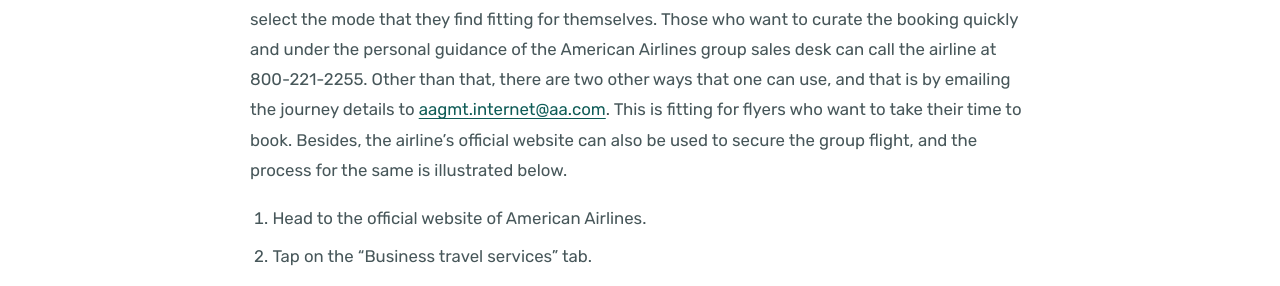
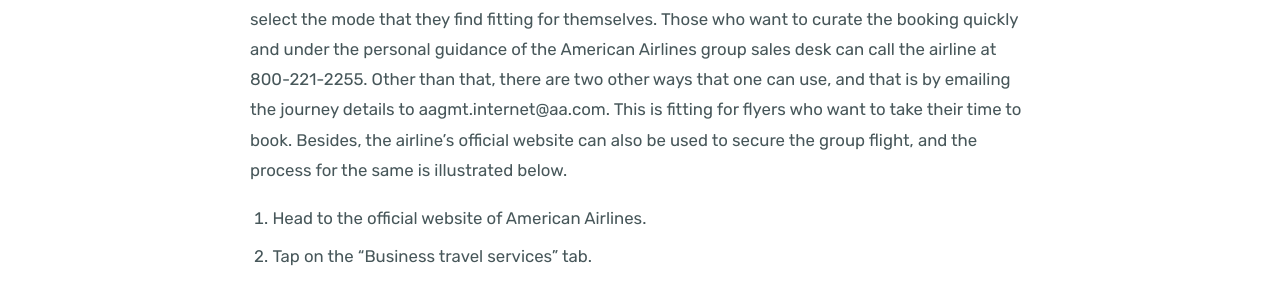
Before and after one commit to airlines-group-travel/airlines-group-travel.github.io, a Jekyll site: the page built from _blog/can-i-book-group-travel-with-american-airlines.md, in a window 1280 px wide and 900 px high, scrolled down 1260 px. Shown: the part 312-598 px from the top of the window. Built offline with Jekyll 4.4.1, drawn with Linux system fonts in a browser that asks for light colours; part of the change alters nothing that is shown; some of the changed text lies outside the part shown.

Commit message:
Update _blog/can-i-book-group-travel-with-american-airlines.md (via Pages CMS)

```diff
--- a/_blog/can-i-book-group-travel-with-american-airlines.md
+++ b/_blog/can-i-book-group-travel-with-american-airlines.md
@@ -20,7 +20,7 @@ Absolutely, group travel service is offered on American Airlines. These one-of-a
 
 ## **Can I Book Group Travel with American Airlines?**
 
-Getting flight tickets for groups cannot be more convenient than it is on American Airlines. For the traveler’s convenience, there are a range of methods provided for crafting the reservation. One can select the mode that they find fitting for themselves. Those who want to curate the booking quickly and under the personal guidance of the American Airlines group sales desk can call the airline at 800-221-2255. Other than that, there are two other ways that one can use, and that is by emailing the journey details to [aagmt.internet@aa.com](mailto:aagmt.internet@aa.com). This is fitting for flyers who want to take their time to book. Besides, the airline’s official website can also be used to secure the group flight, and the process for the same is illustrated below.
+Getting flight tickets for groups cannot be more convenient than it is on American Airlines. For the traveler’s convenience, there are a range of methods provided for crafting the reservation. One can select the mode that they find fitting for themselves. Those who want to curate the booking quickly and under the personal guidance of the American Airlines group sales desk can call the airline at 800-221-2255. Other than that, there are two other ways that one can use, and that is by emailing the journey details to aagmt.internet@aa.com. This is fitting for flyers who want to take their time to book. Besides, the airline’s official website can also be used to secure the group flight, and the process for the same is illustrated below.
 
 1. Head to the official website of American Airlines.
 2. Tap on the “Business travel services” tab.
```
